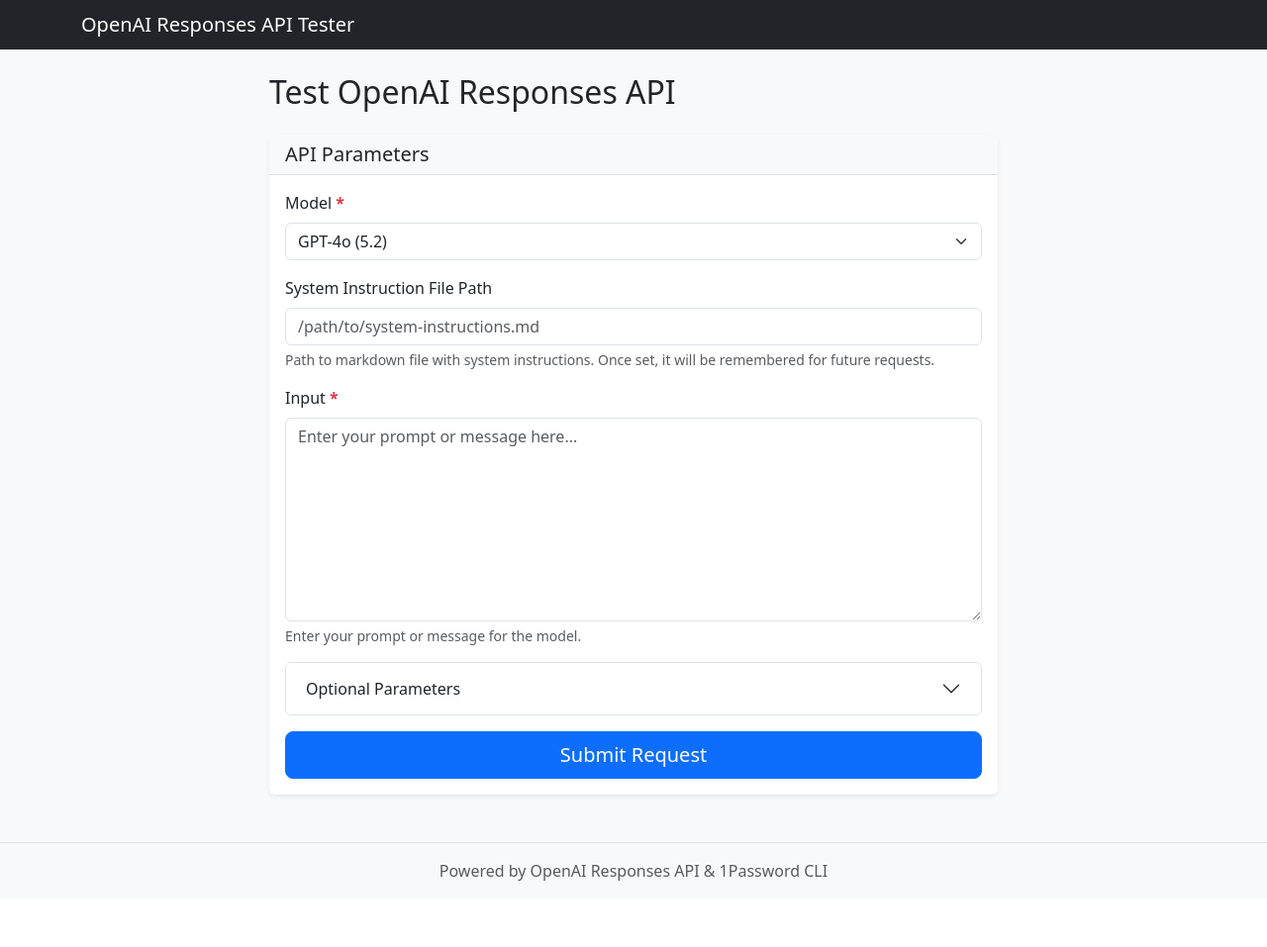
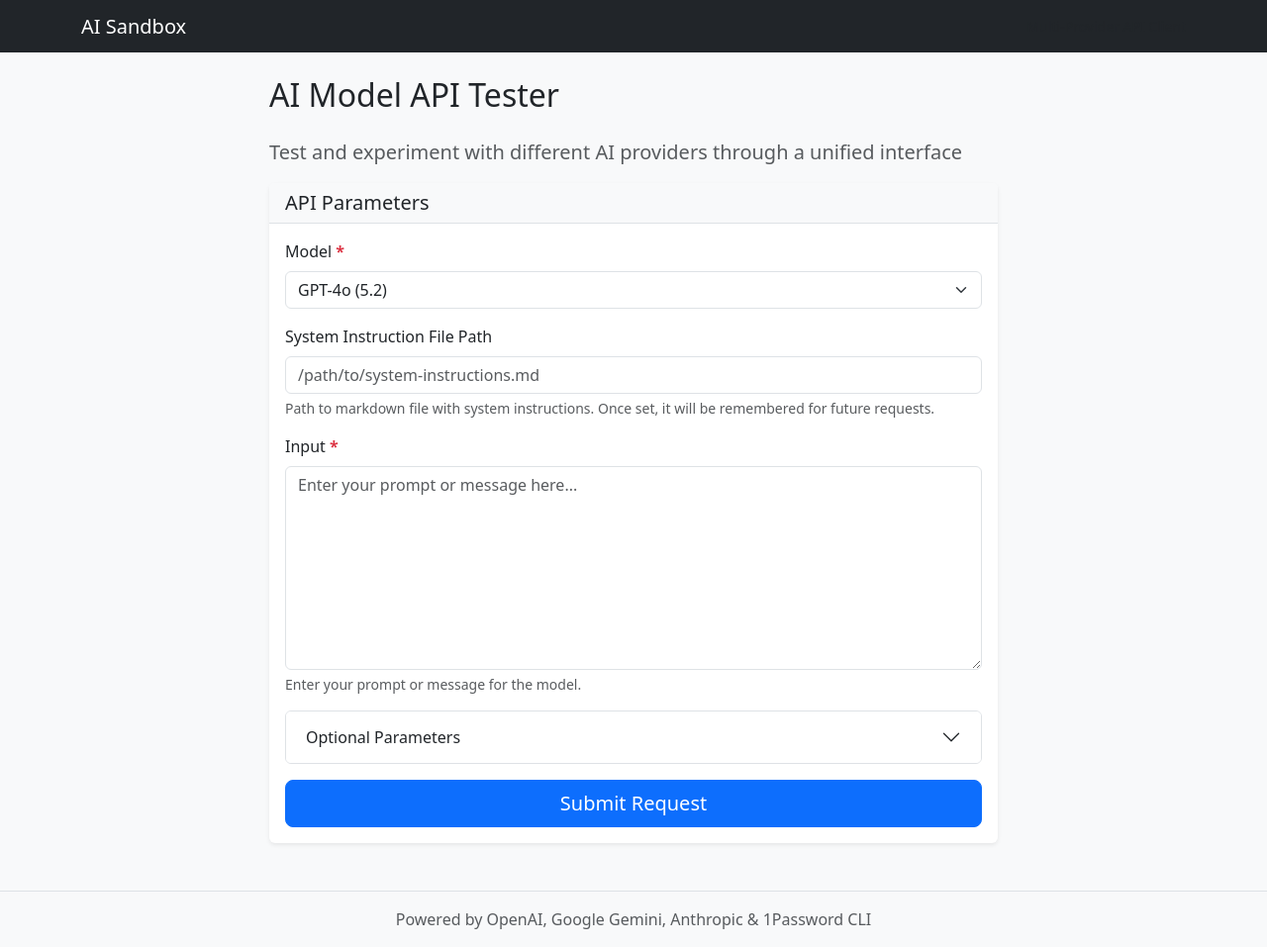
Before and after one commit to anubhavtyagi27/ai-sandbox, a Flask app: page / in a window 1280 px wide. Shown: the whole page at 99% size. Before the commit the page ends 890 px from the top, so only its background shows below. Run offline with Flask 3, Linux system fonts and the light colour scheme; parts of the project's set-up code (start-up, migrations or seed data) failed here and were passed over.

Commit message:
Rebrand project to AI Sandbox - multi-provider API client
Phase 1: Project Rename & Branding Updates
- Update README with AI Sandbox branding and multi-provider vision
- Rename navbar title from "OpenAI Responses API Tester" to "AI Sandbox"
- Add tagline "Multi-Provider API Client" to navbar
- Update footer to reference multiple providers (OpenAI, Gemini, Anthropic)
- Update .env.example with multi-provider configuration structure
- Update page header with new branding and description

This lays the foundation for upcoming multi-provider architecture while
maintaining full backward compatibility with existing OpenAI integration.

Co-Authored-By: Claude Sonnet 4.5 <noreply@anthropic.com>

```diff
--- a/app/templates/base.html
+++ b/app/templates/base.html
@@ -3,7 +3,7 @@
 <head>
     <meta charset="UTF-8">
     <meta name="viewport" content="width=device-width, initial-scale=1.0">
-    <title>{% block title %}OpenAI Responses API Tester{% endblock %}</title>
+    <title>{% block title %}AI Sandbox - Multi-Provider API Client{% endblock %}</title>
 
     <!-- Bootstrap 5 CSS -->
     <link href="https://cdn.jsdelivr.net/npm/bootstrap@5.3.0/dist/css/bootstrap.min.css" rel="stylesheet">
@@ -15,7 +15,8 @@
     <!-- Navigation -->
     <nav class="navbar navbar-dark bg-dark">
         <div class="container">
-            <span class="navbar-brand mb-0 h1">OpenAI Responses API Tester</span>
+            <span class="navbar-brand mb-0 h1">AI Sandbox</span>
+            <span class="navbar-text text-muted small">Multi-Provider API Client</span>
         </div>
     </nav>
 
@@ -42,7 +43,7 @@
     <!-- Footer -->
     <footer class="footer mt-auto py-3 bg-light">
         <div class="container text-center">
-            <span class="text-muted">Powered by OpenAI Responses API & 1Password CLI</span>
+            <span class="text-muted">Powered by OpenAI, Google Gemini, Anthropic & 1Password CLI</span>
         </div>
     </footer>
 
--- a/app/templates/index.html
+++ b/app/templates/index.html
@@ -3,7 +3,8 @@
 {% block content %}
 <div class="row">
     <div class="col-lg-8 mx-auto">
-        <h2 class="mb-4">Test OpenAI Responses API</h2>
+        <h2 class="mb-4">AI Model API Tester</h2>
+        <p class="lead text-muted">Test and experiment with different AI providers through a unified interface</p>
 
         <!-- API Form -->
         <div class="card mb-4">
```
Also changed, not shown: README.md, 1 other file.
